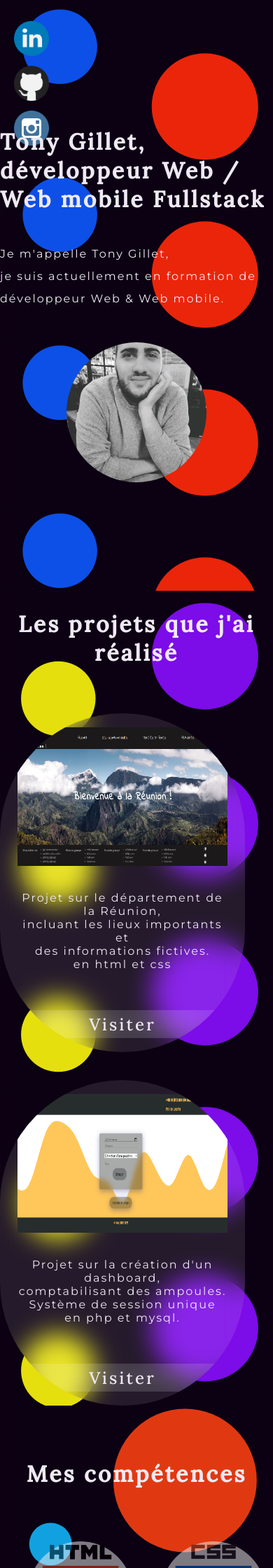
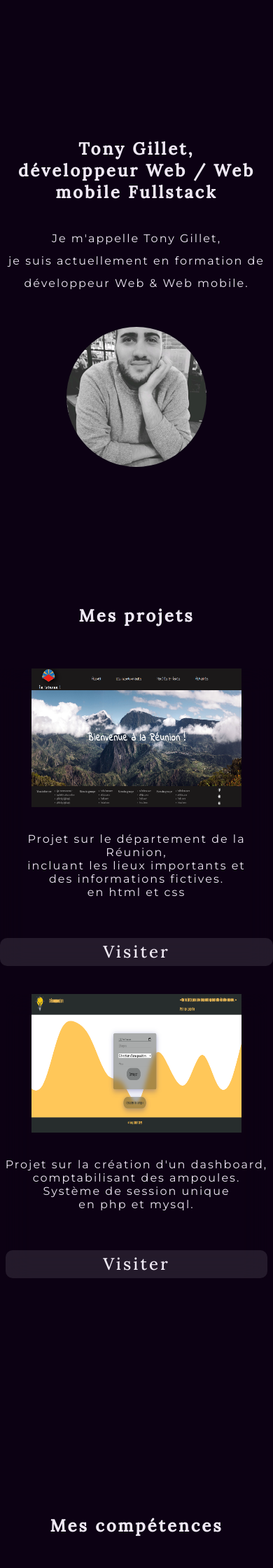
Before and after one commit to Hifi58/Portfolio, a PHP site: page / in a window 390 px wide. Shown: the top 2240 px of the page at 70% size. Run offline with PHP 8.4, Linux system fonts and the light colour scheme.

Commit message:
fin de journée responsive 90%

```diff
--- a/index.php
+++ b/index.php
@@ -6,6 +6,7 @@
     <meta name="viewport" content="width=device-width, initial-scale=1.0">
     <link rel="stylesheet" href="https://unpkg.com/aos@next/dist/aos.css" />
     <link rel="stylesheet" href="style.css">
+    <link rel="stylesheet" href="responsive.css">
     <link rel="icon" href="images/icones/logo.gif" />
     <title>Tony Gillet</title>
 </head>
@@ -55,7 +56,7 @@ Work
    <section class="work" id="section1" >
         <div class="containerwork" data-aos="zoom-in">
             <div class="titlework">
-                <h1 class="titleproject">Les projets que j'ai réalisé</h1>
+                <h1 class="titleproject">Mes projets</h1>
                 <div class="containercard">
                     <div class="card">
                         <div class="movimg">
--- a/responsive.css
+++ b/responsive.css
@@ -5,14 +5,18 @@
   .contact {
     background: none;
   }
+  .containersocial {
+    display: none;
+  }
+}
+
+@media screen and (max-width: 939px) {
+  .containercard {
+    margin-left: 25%;
+  }
 }
 
 @media screen and (max-width: 823px) {
-  .imgskills img {
-    width: 30px;
-    height: 30px;
-    opacity: 1;
-  }
   .containercontact form {
     display: inline-block;
     text-align: center;
@@ -26,4 +30,48 @@
     width: 100%;
   }
 }
+
+@media screen and (max-width: 649px) {
+  .titletony,
+  .titlescomp,
+  .titleproject,
+  .titleform {
+    font-size: 1.5em;
+  }
+  .titletony {
+    text-align: center;
+  }
+  .titledescrip {
+    text-align: center;
+  }
+  .containercard {
+    margin: 0;
+  }
+  .containercard {
+    -webkit-box-pack: center;
+        -ms-flex-pack: center;
+            justify-content: center;
+  }
+  .containercard .card {
+    display: -webkit-box;
+    display: -ms-flexbox;
+    display: flex;
+    -webkit-box-orient: vertical;
+    -webkit-box-direction: normal;
+        -ms-flex-direction: column;
+            flex-direction: column;
+    margin: 0;
+    margin-top: 40px;
+    margin-right: 0;
+    padding: 0;
+    background: none;
+    backdrop-filter: blur(18px);
+    -webkit-backdrop-filter: blur(18px);
+    border-radius: 0px;
+    overflow: hidden;
+  }
+  .contact .containercontact {
+    width: 100%;
+  }
+}
 /*# sourceMappingURL=responsive.css.map */
--- a/responsive.scss
+++ b/responsive.scss
@@ -5,17 +5,19 @@
   .contact {
     background: none;
   }
+
+  .containersocial {
+    display: none;
+  }
+}
+
+@media screen and (max-width: 939px) {
+  .containercard {
+    margin-left: 25%;
+  }
 }
 
 @media screen and (max-width: 823px) {
-    .imgskills {
-      img {
-        width: 30px;
-        height: 30px;
-        opacity: 1;
-      }
-    }
-
   .containercontact {
     form {
       display: inline-block;
@@ -33,3 +35,46 @@
     }
   }
 }
+
+@media screen and (max-width: 649px) {
+  .titletony,
+  .titlescomp,
+  .titleproject,
+  .titleform {
+    font-size: 1.5em;
+  }
+
+  .titletony {
+    text-align: center;
+  }
+
+  .titledescrip {
+    text-align: center;
+  }
+
+  .containercard {
+    margin: 0;
+  }
+
+  .containercard {
+    justify-content: center;
+    .card {
+      display: flex;
+      flex-direction: column;
+      margin: 0;
+      margin-top: 40px;
+      margin-right: 0;
+      padding: 0;
+      background: none;
+      backdrop-filter: blur(18px);
+      -webkit-backdrop-filter: blur(18px);
+      border-radius: 0px;
+      overflow: hidden;
+    }
+  }
+  .contact {
+    .containercontact {
+      width: 100%;
+    }
+  }
+}
--- a/style.css
+++ b/style.css
@@ -27,6 +27,7 @@ body h1 {
 body section {
   -ms-scroll-snap-type: y mandatory;
       scroll-snap-type: y mandatory;
+  width: 100%;
 }
 
 body input:hover,
@@ -117,7 +118,6 @@ ABOUT
 .about .titleabout .titletony {
   font-family: "Lora", serif;
   letter-spacing: 3px;
-  font-size: 2em;
   -webkit-animation: h1tony 2s ease-in-out 0s 1 normal forwards;
           animation: h1tony 2s ease-in-out 0s 1 normal forwards;
 }
@@ -373,16 +373,13 @@ Skills
 }
 
 .skills .containerskills .titleskills .imgskills {
-  display: -webkit-box;
-  display: -ms-flexbox;
-  display: flex;
   -ms-flex-wrap: wrap;
       flex-wrap: wrap;
 }
 
 .skills .containerskills .titleskills img {
-  width: 150px;
-  height: 150px;
+  width: 10%;
+  height: 10%;
   margin-left: 40px;
   opacity: 0.5;
 }
@@ -501,4 +498,20 @@ form button:hover {
   -webkit-filter: brightness(147%);
           filter: brightness(147%);
 }
+
+::-webkit-input-placeholder {
+  color: #efe9f4;
+}
+
+:-ms-input-placeholder {
+  color: #efe9f4;
+}
+
+::-ms-input-placeholder {
+  color: #efe9f4;
+}
+
+::placeholder {
+  color: #efe9f4;
+}
 /*# sourceMappingURL=style.css.map */
--- a/style.scss
+++ b/style.scss
@@ -35,6 +35,7 @@ body {
 
   section {
     scroll-snap-type: y mandatory;
+    width: 100%;
   }
 
   input:hover,
@@ -103,7 +104,6 @@ ABOUT
     .titletony {
       font-family: $font-h1;
       letter-spacing: 3px;
-      font-size: 2em;
       animation: h1tony 2s ease-in-out 0s 1 normal forwards;
     }
 
@@ -283,12 +283,11 @@ Skills
         letter-spacing: 3px;
       }
       .imgskills {
-        display: flex;
         flex-wrap: wrap;
       }
       img {
-        width: 150px;
-        height: 150px;
+        width: 10%;
+        height: 10%;
         margin-left: 40px;
         opacity: 0.5;
       }
@@ -393,3 +392,7 @@ margin-left: 20px;
   }
 
 }
+
+::placeholder{
+  color: $textbut-color;
+}
```
Also changed, not shown: 2 other files. Lines whose indentation alone changed are shown as unchanged.
